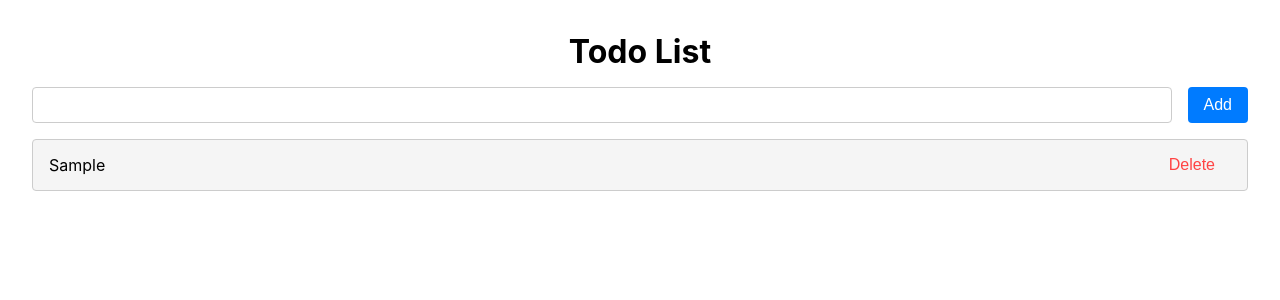
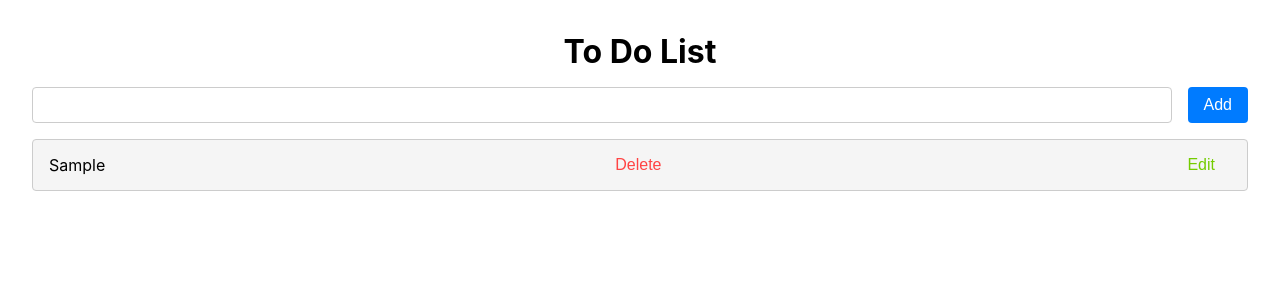
Before and after one commit to zoeglsmith/cosc349-a1, a React (Create React App) app in the folder frontend/: page / in a window 1280 px wide. Both pictures are taken after typing "Sample" into the empty fields and a click on the button "Add". Shown: the top 300 px of the page. Built offline with nearby package versions, Linux system fonts and the light colour scheme.

Commit message:
Created edit function

```diff
--- a/frontend/src/App.css
+++ b/frontend/src/App.css
@@ -77,3 +77,14 @@ li:hover {
 .delete-button:hover {
   color: #cc0000;
 }
+
+/* Editlete Button */
+.edit-button {
+  color: #74cc00;
+  background-color: transparent;
+  border: none;
+  cursor: pointer;
+}
+.edit-button:hover {
+  color: #74cc00;
+}
--- a/frontend/src/App.js
+++ b/frontend/src/App.js
@@ -4,6 +4,7 @@ import React, { useState } from "react";
 function App() {
   const [todos, setTodos] = useState([]);
   const [newToDo, setNewTodo] = useState("");
+  const [editing, setEditing] = useState(false);
 
   // Function to add a to do to the page
   const handleAddTodo = () => {
@@ -13,14 +14,19 @@ function App() {
     }
   };
 
+  //Functiont to do delete a task
   const handleDeleteToDo = (id) => {
     const tempData = todos.filter((item) => item.id !== id);
     setTodos(tempData);
   };
 
+  const handleEditToDo = (id) => {
+    setEditing(true);
+  };
+
   return (
     <div className="App">
-      <h1>Todo List</h1>
+      <h1>To Do List</h1>
       <div className="input-container">
         <input
           type="text"
@@ -39,6 +45,12 @@ function App() {
             >
               Delete
             </button>
+            <button
+              className="edit-button"
+              onClick={() => handleEditToDo(todo.id)}
+            >
+              Edit
+            </button>
           </li>
         ))}
       </ul>
```
